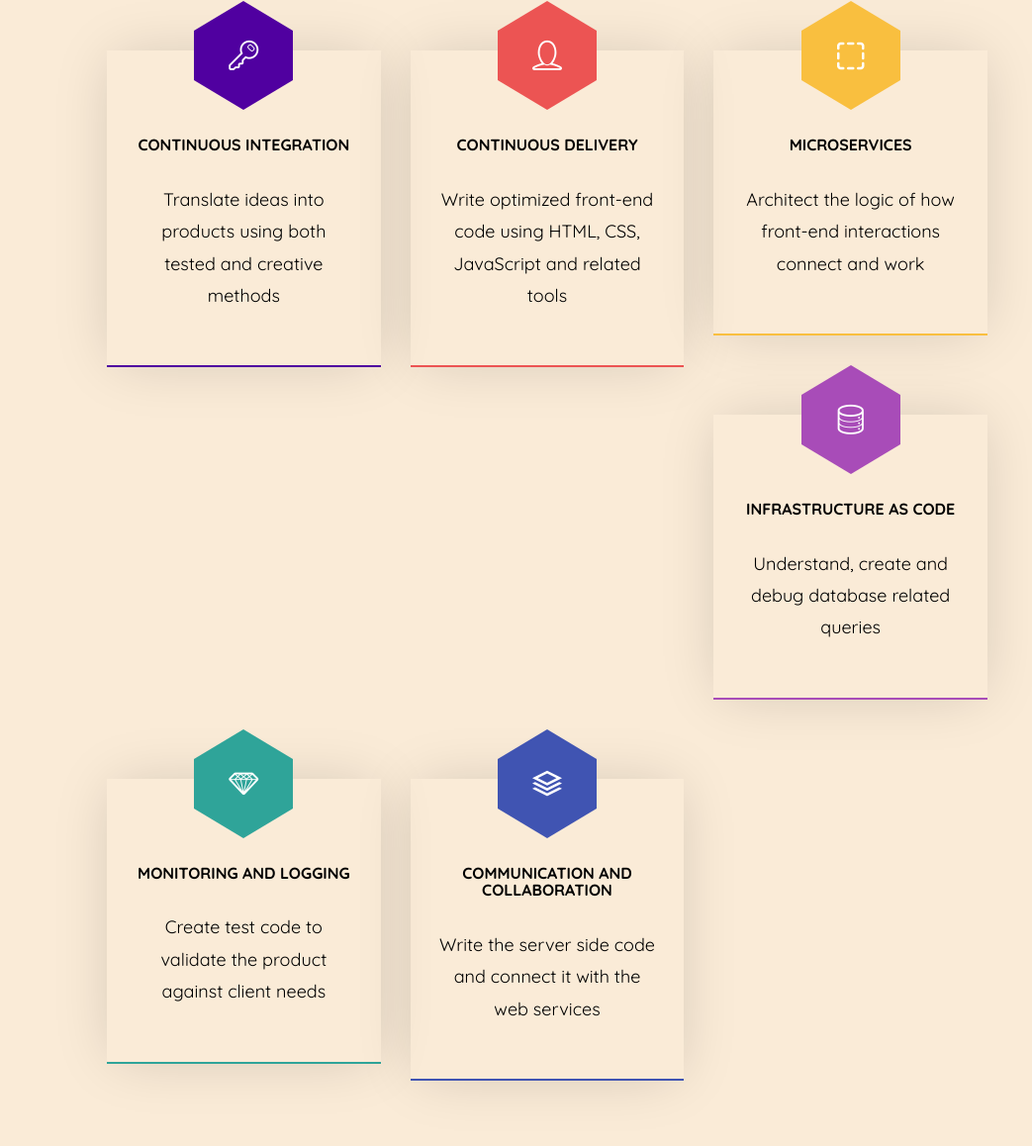
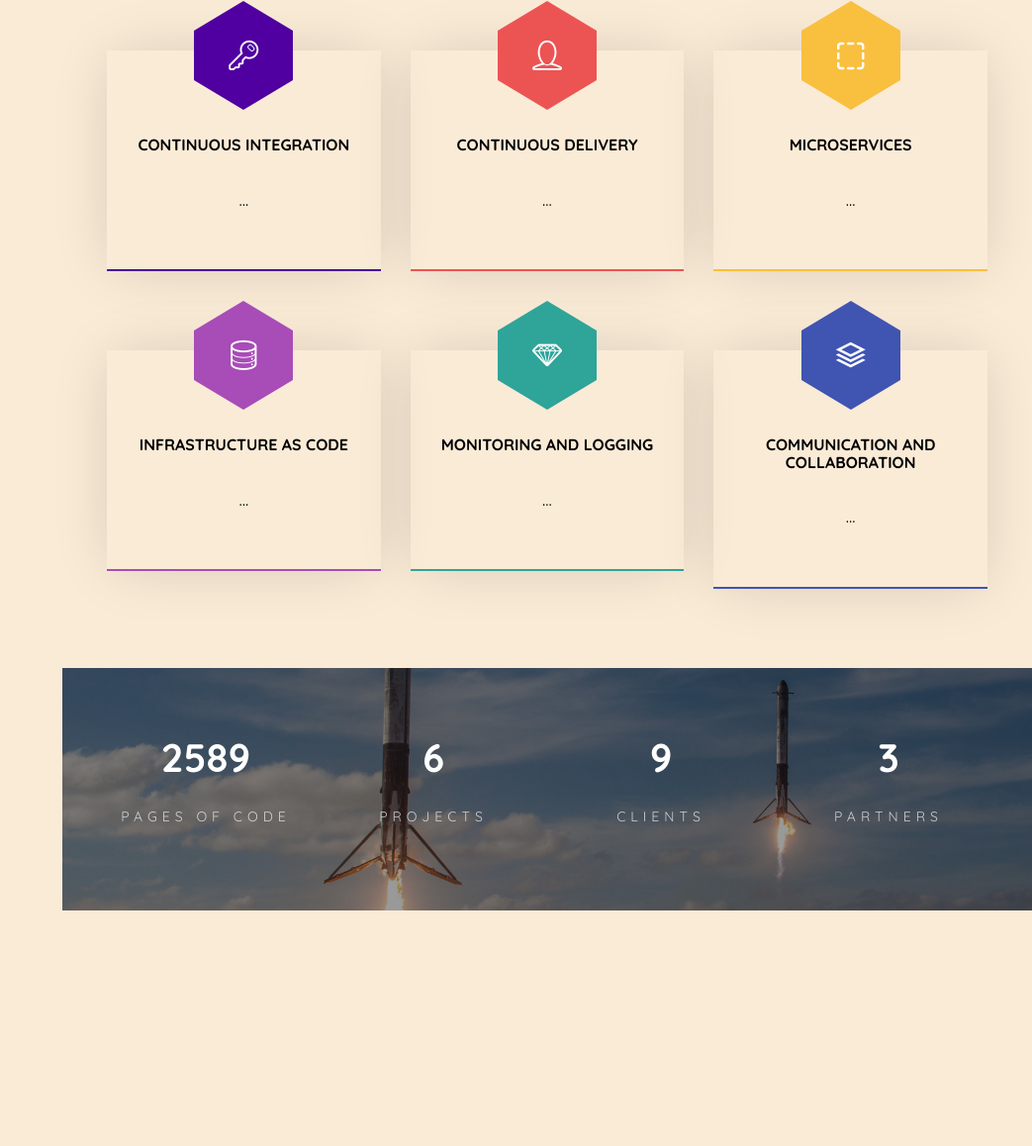
Before and after one commit to darckode/portfolio, a plain HTML site: page index.html in a window 1280 px wide. Shown: the part 2440-3598 px from the top of the page at 99% size, without its empty margins (237-1280 px from the left). Drawn offline with Linux system fonts and the light colour scheme; files whose address does not match are found by name; a web font is replaced by a local one.

Commit message:
Updating portfolio

```diff
--- a/index.html
+++ b/index.html
@@ -262,7 +262,7 @@
                   </span>
                   <div class="desc">
                     <h3>Continuous Integration</h3>
-                    <p>Translate ideas into products using both tested and creative methods</p>
+                    <p>...</p>
                   </div>
                 </div>
               </div>
@@ -274,7 +274,7 @@
                   </span>
                   <div class="desc">
                     <h3>Continuous Delivery</h3>
-                    <p>Write optimized front-end code using HTML, CSS, JavaScript and related tools</p>
+                    <p>...</p>
                   </div>
                 </div>
               </div>
@@ -286,7 +286,7 @@
                   </span>
                   <div class="desc">
                     <h3>Microservices</h3>
-                    <p>Architect the logic of how front-end interactions connect and work</p>
+                    <p>...</p>
                   </div>
                 </div>
               </div>
@@ -298,7 +298,7 @@
                   </span>
                   <div class="desc">
                     <h3>Infrastructure as Code</h3>
-                    <p>Understand, create and debug database related queries</p>
+                    <p>...</p>
                   </div>
                 </div>
               </div>
@@ -310,7 +310,7 @@
                   </span>
                   <div class="desc">
                     <h3>Monitoring and Logging</h3>
-                    <p>Create test code to validate the product against client needs</p>
+                    <p>...</p>
                   </div>
                 </div>
               </div>
@@ -322,7 +322,7 @@
                   </span>
                   <div class="desc">
                     <h3>Communication and Collaboration</h3>
-                    <p>Write the server side code and connect it with the web services</p>
+                    <p>...</p>
                   </div>
                 </div>
               </div>
@@ -375,7 +375,7 @@
             </div>
             <div class="row">
               <div class="col-md-12 animate-box" data-animate-effect="fadeInLeft">
-                <p>Tools I use in 2020:</p>
+                <p>Tools I use in 2021:</p>
               </div>
               <div class="col-md-6 animate-box" data-animate-effect="fadeInLeft">
                 <div class="progress-wrap">
```
